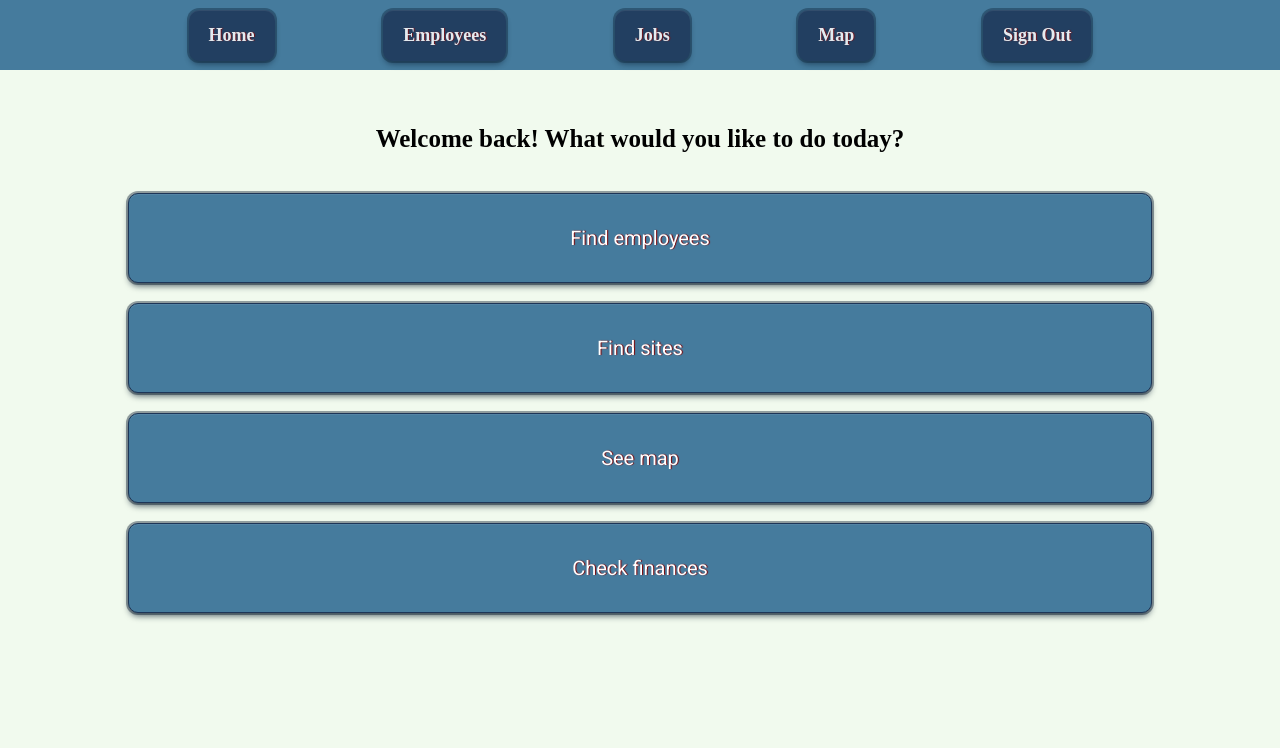
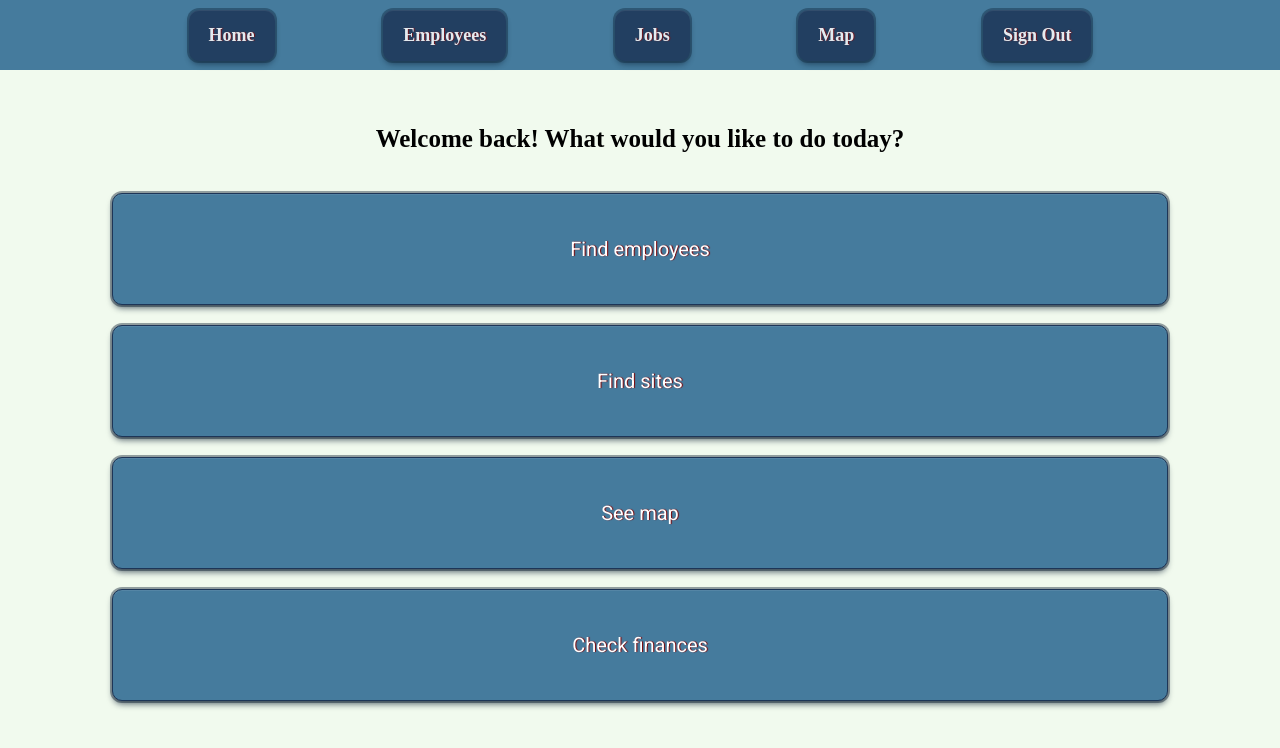
Before and after one commit to yaahcd/workflow-controller-app, a React (Vite) app: page /home in a window 1280 px wide. Shown: the top 748 px of the page. Built offline with nearby package versions, Linux system fonts and the light colour scheme; a web font is replaced by a local one.

Commit message:
more style changes

```diff
--- a/src/components/homePage/HomePage.jsx
+++ b/src/components/homePage/HomePage.jsx
@@ -6,7 +6,7 @@
     <HomePageContainer>
       <HomePageHeader>Welcome back! What would you like to do today?</HomePageHeader>
       <HomepageButtonsContainer>
-      <HomePageButton>Find employees</HomePageButton>
+      <HomePageButton to="employees">Find employees</HomePageButton>
       <HomePageButton>Find sites</HomePageButton>
       <HomePageButton>See map</HomePageButton>
       <HomePageButton>Check finances</HomePageButton>
--- a/src/components/homePage/homePage.styles.jsx
+++ b/src/components/homePage/homePage.styles.jsx
@@ -1,4 +1,5 @@
 import styled from "styled-components";
+import { Link } from "react-router-dom";
 
 export const HomePageContainer = styled.div`
 display: flex;
@@ -27,7 +28,7 @@
 margin: auto;
 `
 
-export const HomePageButton = styled.button`
+export const HomePageButton = styled(Link)`
     display: flex;
     justify-content: center;
     align-items: center;
@@ -41,7 +42,7 @@
     font-size: 20px;
     text-shadow: 1px 0px 1px rgba(128, 0, 0, 1);
     box-shadow: rgba(6, 24, 44, 0.4) 0px 0px 0px 2px, rgba(6, 24, 44, 0.65) 0px 4px 6px -1px, rgba(255, 255, 255, 0.08) 0px 1px 0px inset;
-    height: 90px;
+    height: 80px;
     width: 80vw;
     cursor: pointer;
     transition: .5s;
```
